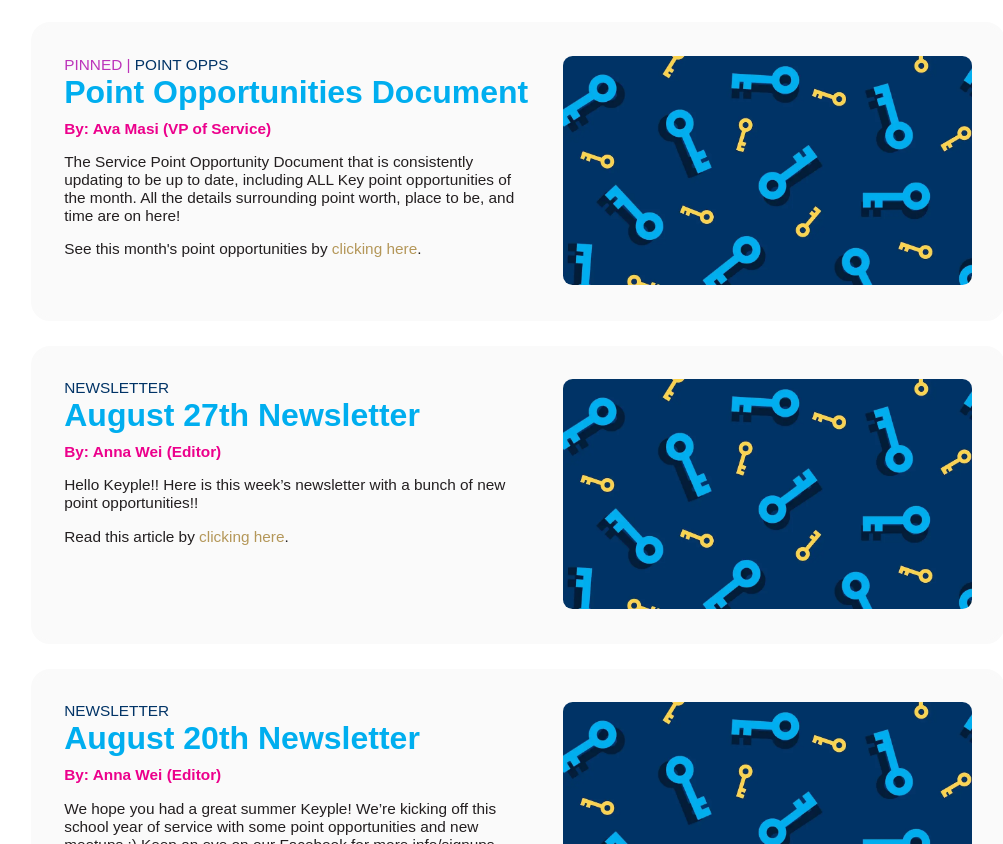
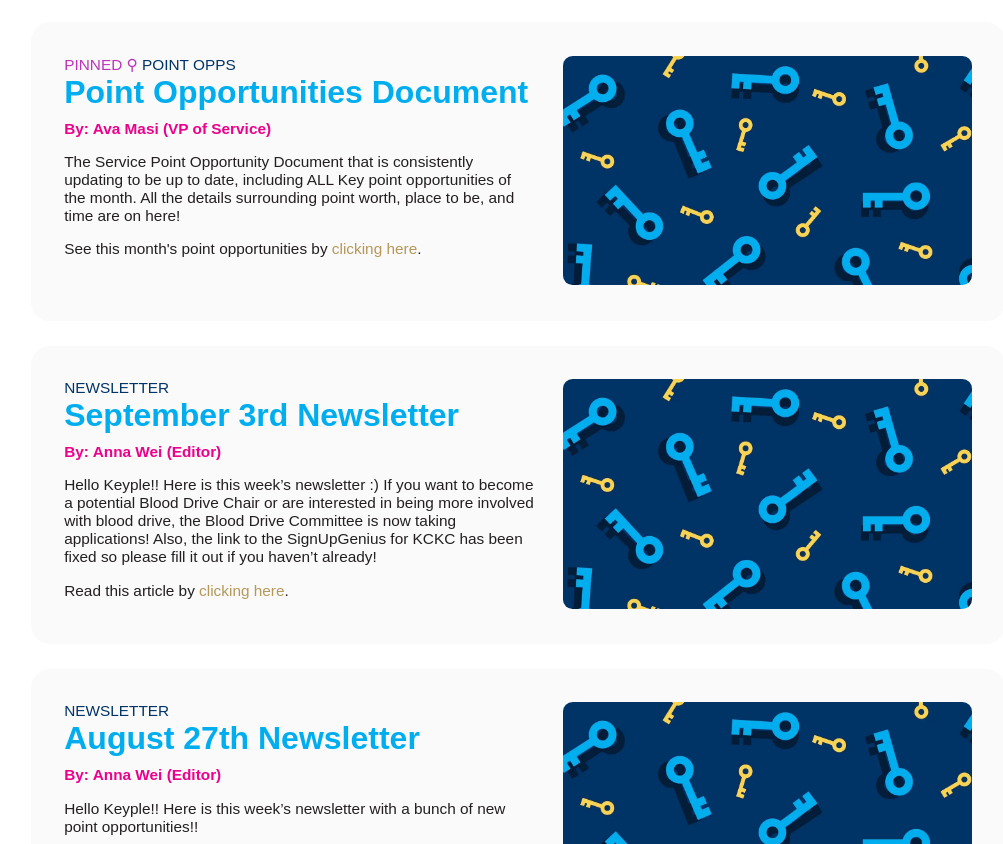
Before and after one commit to sphskeyclub/sphskeyclub.github.io, a plain HTML site: page News/index.html in a window 1280 px wide. Shown: the part 732-1576 px from the top of the page, without its empty margins (122-1125 px from the left). Drawn offline with Linux system fonts and the light colour scheme.

Commit message:
Update Sep3rd Newsletter

```diff
--- a/News/index.html
+++ b/News/index.html
@@ -84,7 +84,7 @@
                             <p style="margin-bottom: 0;">Discover monthly blogs, events, and other news here!</p>
                         </td>
                     </tr> <!-- all images must be 16:9 -->
-                    <tr>
+                    <tr> <!-- PINNED ARTICLE -->
                         <td class="newsContainer">
                             <img
                                 alt="SPHS Key Club Banner"
@@ -92,7 +92,7 @@
                                 ./articles/imgs/PointOpp/KeyPoints-1000w.webp 1000w,
                                 ./articles/imgs/PointOpp/KeyPoints-1280w.webp 1280w"
                                 width="45%" style="object-fit: cover; border-radius: 0.75vw; float: right; margin-left: 3%;">
-                            <p style="margin: 0; color: var(--KeyBlue)"><span style="color:var(--KeyPurple)">PINNED |</span> POINT OPPS</p>
+                            <p style="margin: 0; color: var(--KeyBlue)"><span style="color:var(--KeyPurple)">PINNED ⚲</span> POINT OPPS</p>
                             <h1>Point Opportunities Document</h1>
                             <h2 style="margin-top: 1%;">
                                 By: Ava Masi (VP of Service)
@@ -104,6 +104,32 @@
                             </p>
                             <p style="margin-bottom: 0;">
                                 See this month's point opportunities by <a aria-label="See this month's point opportunities by clicking here" href="https://docs.google.com/document/d/1aHf7NB7Z3bQgWdXB93niFvCR1SCmLtKYLIENKRWSY-o/edit?usp=sharing">clicking here</a>.
+                            </p>
+                        </td>
+                    </tr>
+                    <tr>
+                        <td class="newsContainer">
+                            <img
+                                alt="SPHS Key Club Banner"
+                                srcset="./articles/imgs/PointOpp/KeyPoints-500w.webp 500w,
+                                ./articles/imgs/PointOpp/KeyPoints-1000w.webp 1000w,
+                                ./articles/imgs/PointOpp/KeyPoints-1280w.webp 1280w"
+                                width="45%" style="object-fit: cover; border-radius: 0.75vw; float: right; margin-left: 3%;">
+                            <p style="margin: 0; color: var(--KeyBlue)">NEWSLETTER</p>
+                            <h1>September 3rd Newsletter</h1>
+                            <h2 style="margin-top: 1%;">
+                                By: Anna Wei (Editor)
+                            </h2>
+                            <p>
+                                Hello Keyple!! Here is this week’s newsletter :)
+                                If you want to become a potential Blood Drive
+                                Chair or are interested in being more involved
+                                with blood drive, the Blood Drive Committee is now
+                                taking applications! Also, the link to the SignUpGenius
+                                for KCKC has been fixed so please fill it out if you haven’t already!
+                            </p>
+                            <p style="margin-bottom: 0;">
+                                Read this article by <a aria-label="Read this article by clicking here" href="https://mcusercontent.com/9fdb42a48e3d5710b12cadcdc/files/e6b166c9-5be4-f83c-12b2-5c5081cd1e67/Key_Club_Newsletter_September_3rd_1_.pdf">clicking here</a>.
                             </p>
                         </td>
                     </tr>
@@ -259,9 +285,9 @@
                             <p style="margin-bottom: 0;">Discover monthly blogs, events, and other news here!</p>
                         </td>
                     </tr>
-                    <tr>
+                    <tr> <!-- PINNED ARTICLE -->
                         <td class="newsContainer">
-                            <p style="margin: 0; color: var(--KeyBlue)"><span style="color:var(--KeyPurple)">PINNED |</span> POINT OPPS</p>
+                            <p style="margin: 0; color: var(--KeyBlue)"><span style="color:var(--KeyPurple)">PINNED ⚲</span> POINT OPPS</p>
                             <h1>Point Opportunities Document</h1>
                             <h2 style="margin-top: 1%; margin-bottom: 5%;">
                                 By: Ava Masi (VP of Service)
@@ -280,6 +306,32 @@
                             </p>
                             <p style="margin-bottom: 0;">
                                 See this month's point opportunities by <a aria-label="See this month's point opportunities by clicking here" href="https://docs.google.com/document/d/1aHf7NB7Z3bQgWdXB93niFvCR1SCmLtKYLIENKRWSY-o/edit?usp=sharing">clicking here</a>.
+                            </p>
+                        </td>
+                    </tr>
+                    <tr>
+                        <td class="newsContainer">
+                            <p style="margin: 0; color: var(--KeyBlue)">NEWSLETTER</p>
+                            <h1>September 3rd Newsletter</h1>
+                            <h2 style="margin-top: 1%; margin-bottom: 5%;">
+                                By: Anna Wei (Editor)
+                            </h2>
+                            <img
+                                alt="SPHS Key Club Banner"
+                                srcset="./articles/imgs/PointOpp/KeyPoints-500w.webp 500w,
+                                ./articles/imgs/PointOpp/KeyPoints-1000w.webp 1000w,
+                                ./articles/imgs/PointOpp/KeyPoints-1280w.webp 1280w"
+                                width="100%" style="border-radius: 2vw;">
+                            <p>
+                                Hello Keyple!! Here is this week’s newsletter :)
+                                If you want to become a potential Blood Drive
+                                Chair or are interested in being more involved
+                                with blood drive, the Blood Drive Committee is now
+                                taking applications! Also, the link to the SignUpGenius
+                                for KCKC has been fixed so please fill it out if you haven’t already!
+                            </p>
+                            <p style="margin-bottom: 0;">
+                                Read this article by <a aria-label="Read this article by clicking here" href="https://mcusercontent.com/9fdb42a48e3d5710b12cadcdc/files/e6b166c9-5be4-f83c-12b2-5c5081cd1e67/Key_Club_Newsletter_September_3rd_1_.pdf">clicking here</a>.
                             </p>
                         </td>
                     </tr>
```
